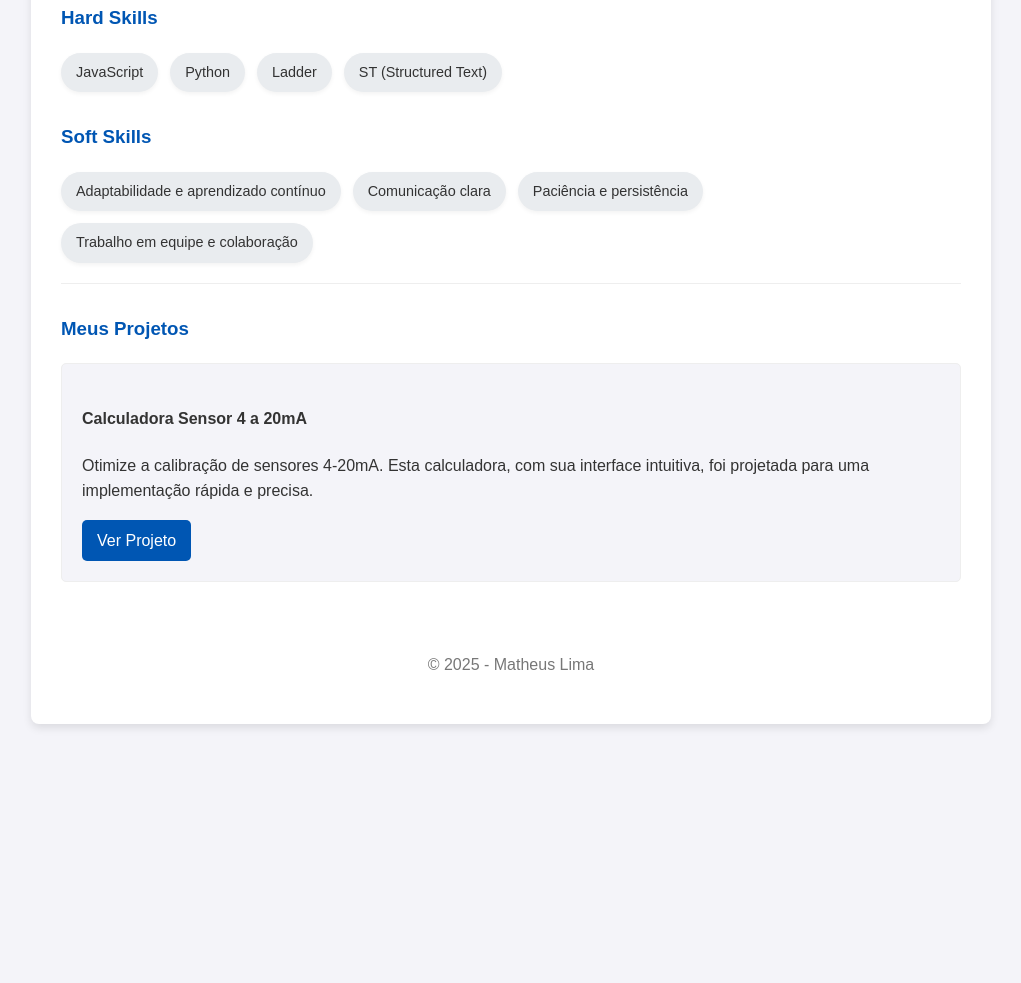
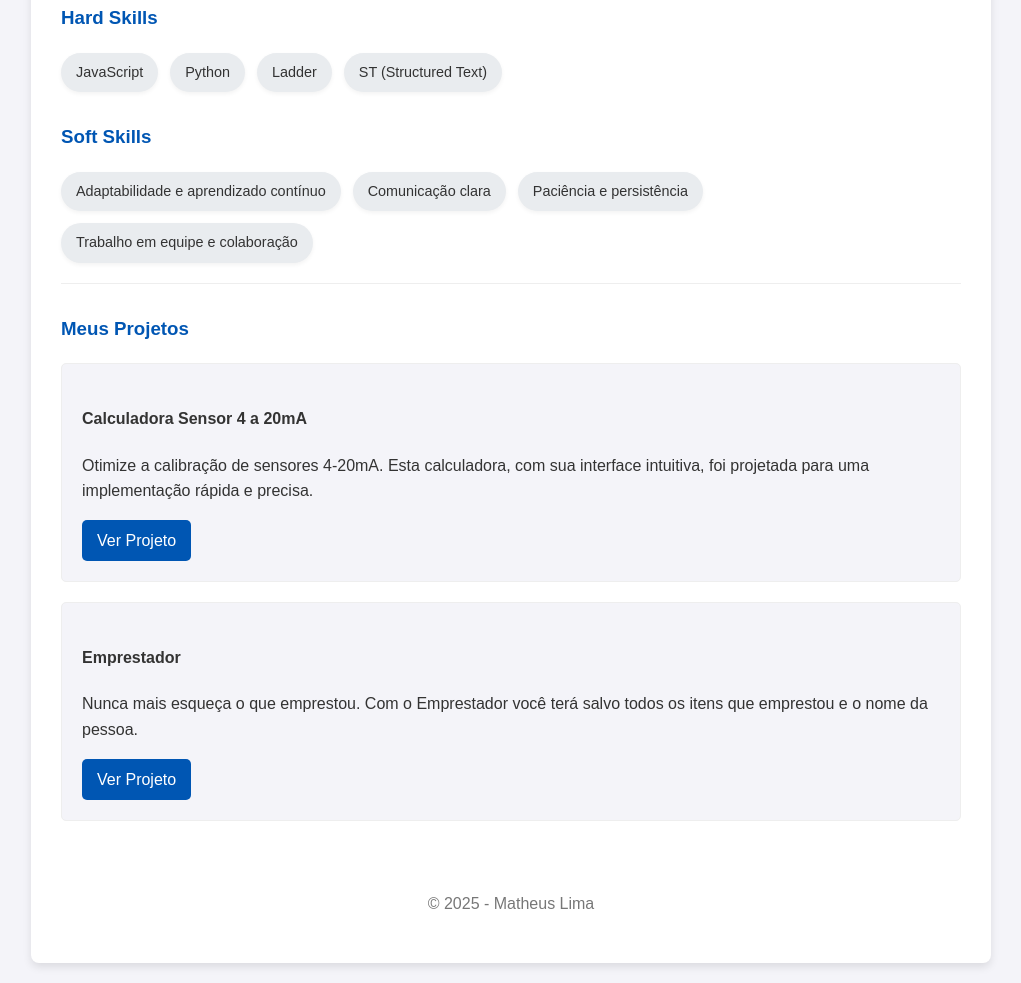
Before and after one commit to MathFRLima/Portfolio, a plain HTML site: page index.html in a window 1280 px wide. Shown: the part 576-1559 px from the top of the page, without its empty margins (129-1150 px from the left). Before the commit the page ends 1320 px from the top, so only its background shows below. Drawn offline with Linux system fonts and the light colour scheme.

Commit message:
add novo projeto

```diff
--- a/index.html
+++ b/index.html
@@ -51,6 +51,12 @@
                     <p>Otimize a calibração de sensores 4-20mA. Esta calculadora, com sua interface intuitiva, foi projetada para uma implementação rápida e precisa.</p>
                     <a href="https://mathfrlima.github.io/Instrumentation_Calculator/" target="_blank">Ver Projeto</a>
                 </div>
+
+                <div class="projeto-card">
+                    <h4>Emprestador</h4>
+                    <p>Nunca mais esqueça o que emprestou. Com o Emprestador você terá salvo todos os itens que emprestou e o nome da pessoa.</p>
+                    <a href="https://mathfrlima.github.io/Emprestador/" target="_blank">Ver Projeto</a>
+                </div>
             </section>
         </main>
 
```
